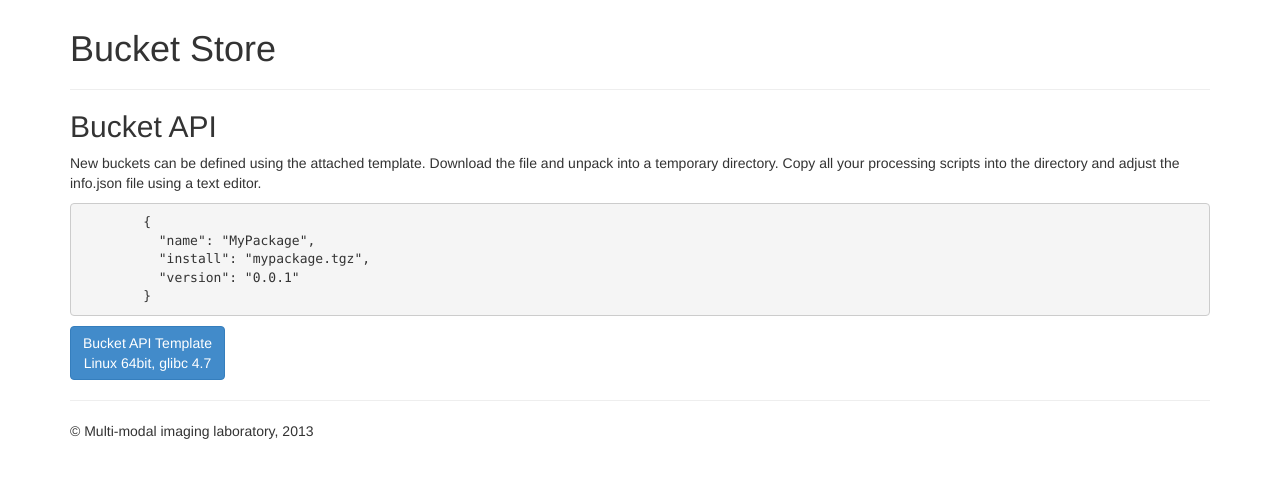
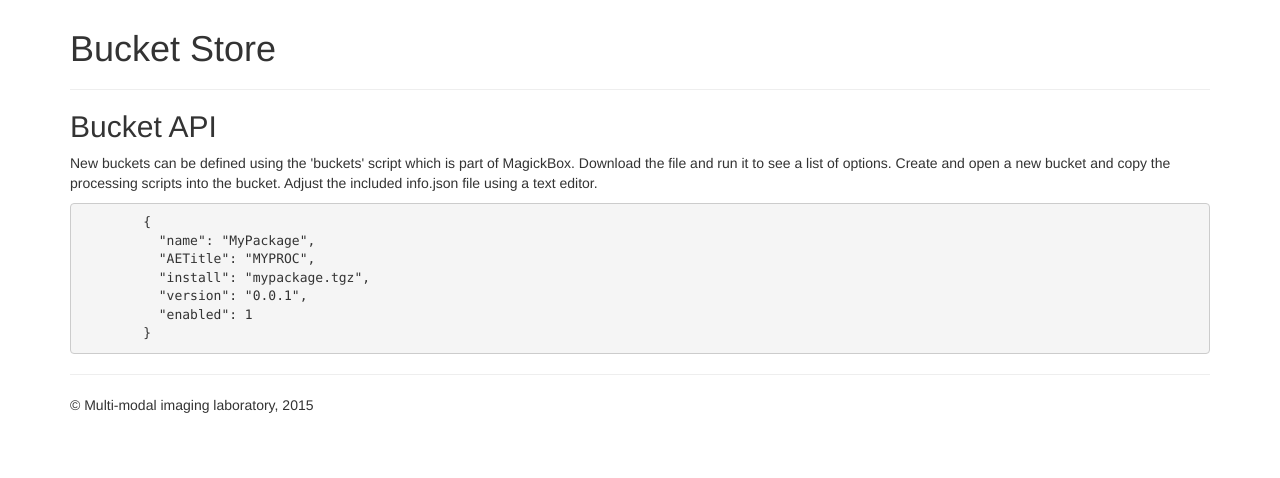
Before and after one commit to HaukeBartsch/MagickBox, a PHP site: page /dcm4chee-web3/code/bucketstore/index.php in a window 1280 px wide. Shown: the part 51-529 px from the top of the page. Run offline with PHP 8.4, Linux system fonts and the light colour scheme; some libraries are stand-ins or nearby versions.

Commit message:
update bucket store a little bit

```diff
--- a/code/bucketstore/index.php
+++ b/code/bucketstore/index.php
@@ -54,21 +54,22 @@
       <div class="row-fluid">
         <hr>
         <h2>Bucket API</h2>
-        <p>New buckets can be defined using the attached template. Download the file and unpack into a temporary directory. Copy all your processing scripts into the directory and adjust the info.json file using a text editor.</p>
+        <p>New buckets can be defined using the 'buckets' script which is part of MagickBox. Download the file and run it to see a list of options. Create and open a new bucket and copy the processing scripts into the bucket. Adjust the included info.json file using a text editor.</p>
         <pre>
         {
           "name": "MyPackage",
+          "AETitle": "MYPROC",
           "install": "mypackage.tgz",
-          "version": "0.0.1"
+          "version": "0.0.1",
+          "enabled": 1
         }</pre>
 
-        <a class="btn btn-primary" role="button" href="/code/bucketstore/bucketAPI.tgz" id="download-bucket-API">Bucket API Template<br/>Linux 64bit, glibc 4.7</a>
       </div>
 
       <div class="row-fluid">
         <hr>
         <footer>
-            <p>&copy; Multi-modal imaging laboratory, 2013</p>
+            <p>&copy; Multi-modal imaging laboratory, 2015</p>
         </footer>
       </div>
     </div>
```
